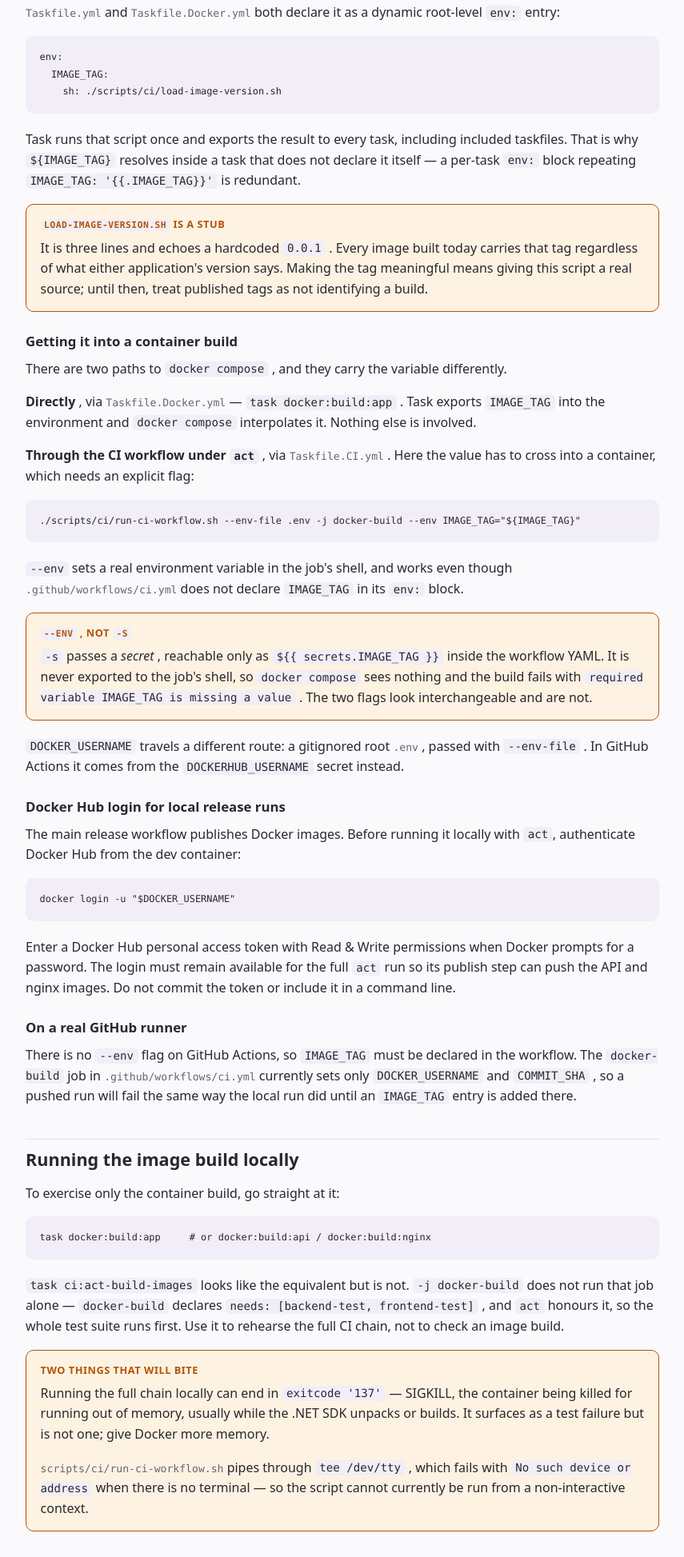
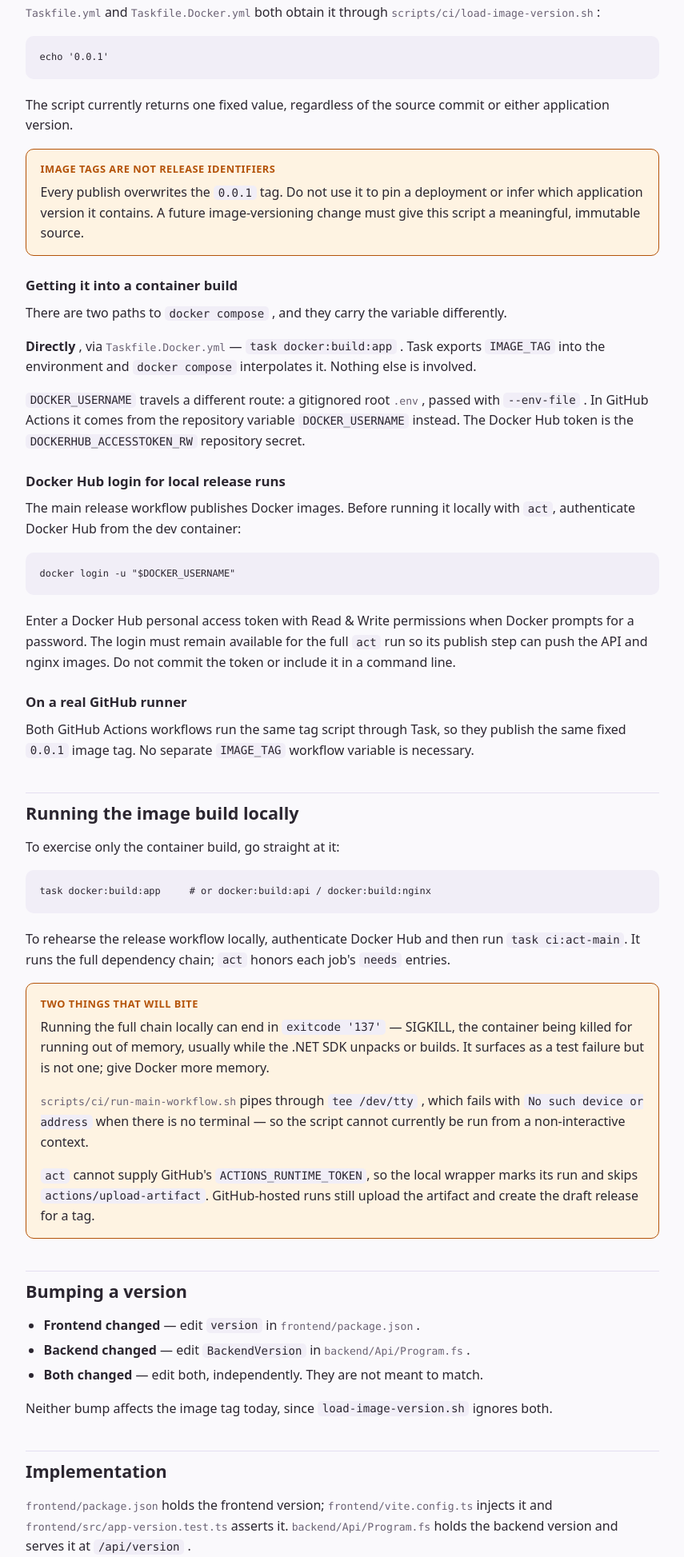
Before and after one commit to sukkergris/bibleguessr, a plain HTML site: page docs/web/versioning/index.html in a window 1280 px wide. Shown: the part 1904-3851 px from the top of the page at 80% size, without its empty margins (212-1067 px from the left). Drawn offline with Linux system fonts and the light colour scheme.

Commit message:
feat: update workflows and documentation for improved Docker image handling and local testing

```diff
--- a/Taskfile.CI.yml
+++ b/Taskfile.CI.yml
@@ -12,7 +12,7 @@ tasks:
       - ./scripts/ci/run-ci-workflow.sh {{.CLI_ARGS}}
 
   act-ci:
-    desc: Run only build of images
+    desc: Run the CI workflow locally with act
     env:
       IMAGE_TAG: '{{.IMAGE_TAG}}'
     cmds:
@@ -20,7 +20,7 @@ tasks:
       - ./scripts/ci/run-ci-workflow.sh --env-file .env --env IMAGE_TAG="${IMAGE_TAG}"
 
   act-main:
-    desc: Run only build of images
+    desc: Run the application release workflow locally with act
     env:
       IMAGE_TAG: '{{.IMAGE_TAG}}'
     cmds:
--- a/docs/web/versioning/index.html
+++ b/docs/web/versioning/index.html
@@ -151,35 +151,22 @@ image: ${DOCKER_USERNAME:?}/bibleguessr-nginx:${IMAGE_TAG:?}</code></pre>
         <span class="file-ref">Taskfile.yml</span>
         and
         <span class="file-ref">Taskfile.Docker.yml</span>
-        both declare it as a dynamic root-level
-        <code>env:</code>
-        entry:
+        both obtain it through
+        <span class="file-ref">scripts/ci/load-image-version.sh</span>
+        :
       </p>
-      <pre><code>env:
-  IMAGE_TAG:
-    sh: ./scripts/ci/load-image-version.sh</code></pre>
+      <pre><code>echo '0.0.1'</code></pre>
       <p>
-        Task runs that script once and exports the result to every task,
-        including included taskfiles. That is why
-        <code>${IMAGE_TAG}</code>
-        resolves inside a task that does not declare it itself — a per-task
-        <code>env:</code>
-        block repeating
-        <code>IMAGE_TAG: '{{.IMAGE_TAG}}'</code>
-        is redundant.
+        The script currently returns one fixed value, regardless of the source
+        commit or either application version.
       </p>
       <div class="callout limitation">
-        <span class="callout-title">
-          <code>load-image-version.sh</code>
-          is a stub
-        </span>
+        <span class="callout-title">Image tags are not release identifiers</span>
         <p>
-          It is three lines and echoes a hardcoded
-          <code>0.0.1</code>
-          . Every image built today carries that tag regardless of what either
-          application's version says. Making the tag meaningful means giving
-          this script a real source; until then, treat published tags as not
-          identifying a build.
+          Every publish overwrites the <code>0.0.1</code> tag. Do not use it to
+          pin a deployment or infer which application version it contains. A
+          future image-versioning change must give this script a meaningful,
+          immutable source.
         </p>
       </div>
 
@@ -202,53 +189,15 @@ image: ${DOCKER_USERNAME:?}/bibleguessr-nginx:${IMAGE_TAG:?}</code></pre>
         interpolates it. Nothing else is involved.
       </p>
       <p>
-        <strong>Through the CI workflow under
-        <code>act</code></strong>
-        , via
-        <span class="file-ref">Taskfile.CI.yml</span>
-        . Here the value has to cross into a container, which needs an explicit
-        flag:
-      </p>
-      <pre><code>./scripts/ci/run-ci-workflow.sh --env-file .env -j docker-build --env IMAGE_TAG="${IMAGE_TAG}"</code></pre>
-      <p>
-        <code>--env</code>
-        sets a real environment variable in the job's shell, and works even
-        though
-        <span class="file-ref">.github/workflows/ci.yml</span>
-        does not declare
-        <code>IMAGE_TAG</code>
-        in its
-        <code>env:</code>
-        block.
-      </p>
-      <div class="callout limitation">
-        <span class="callout-title">
-          <code>--env</code>
-          , not
-          <code>-s</code>
-        </span>
-        <p>
-          <code>-s</code>
-          passes a
-          <em>secret</em>
-          , reachable only as
-          <code>${{ secrets.IMAGE_TAG }}</code>
-          inside the workflow YAML. It is never exported to the job's shell, so
-          <code>docker compose</code>
-          sees nothing and the build fails with
-          <code>required variable IMAGE_TAG is missing a value</code>
-          . The two flags look interchangeable and are not.
-        </p>
-      </div>
-      <p>
         <code>DOCKER_USERNAME</code>
         travels a different route: a gitignored root
         <span class="file-ref">.env</span>
         , passed with
         <code>--env-file</code>
-        . In GitHub Actions it comes from the
-        <code>DOCKERHUB_USERNAME</code>
-        secret instead.
+        . In GitHub Actions it comes from the repository variable
+        <code>DOCKER_USERNAME</code>
+        instead. The Docker Hub token is the
+        <code>DOCKERHUB_ACCESSTOKEN_RW</code> repository secret.
       </p>
 
       <h3>Docker Hub login for local release runs</h3>
@@ -268,21 +217,9 @@ image: ${DOCKER_USERNAME:?}/bibleguessr-nginx:${IMAGE_TAG:?}</code></pre>
 
       <h3>On a real GitHub runner</h3>
       <p>
-        There is no
-        <code>--env</code>
-        flag on GitHub Actions, so
-        <code>IMAGE_TAG</code>
-        must be declared in the workflow. The
-        <code>docker-build</code>
-        job in
-        <span class="file-ref">.github/workflows/ci.yml</span>
-        currently sets only
-        <code>DOCKER_USERNAME</code>
-        and
-        <code>COMMIT_SHA</code>
-        , so a pushed run will fail the same way the local run did until an
-        <code>IMAGE_TAG</code>
-        entry is added there.
+        Both GitHub Actions workflows run the same tag script through Task, so
+        they publish the same fixed <code>0.0.1</code> image tag. No separate
+        <code>IMAGE_TAG</code> workflow variable is necessary.
       </p>
 
       <h2>Running the image build locally</h2>
@@ -291,17 +228,9 @@ image: ${DOCKER_USERNAME:?}/bibleguessr-nginx:${IMAGE_TAG:?}</code></pre>
       </p>
       <pre><code>task docker:build:app     # or docker:build:api / docker:build:nginx</code></pre>
       <p>
-        <code>task ci:act-build-images</code>
-        looks like the equivalent but is not.
-        <code>-j docker-build</code>
-        does not run that job alone —
-        <code>docker-build</code>
-        declares
-        <code>needs: [backend-test, frontend-test]</code>
-        , and
-        <code>act</code>
-        honours it, so the whole test suite runs first. Use it to rehearse the
-        full CI chain, not to check an image build.
+        To rehearse the release workflow locally, authenticate Docker Hub and
+        then run <code>task ci:act-main</code>. It runs the full dependency
+        chain; <code>act</code> honors each job's <code>needs</code> entries.
       </p>
       <div class="callout limitation">
         <span class="callout-title">Two things that will bite</span>
@@ -313,13 +242,19 @@ image: ${DOCKER_USERNAME:?}/bibleguessr-nginx:${IMAGE_TAG:?}</code></pre>
           failure but is not one; give Docker more memory.
         </p>
         <p>
-          <span class="file-ref">scripts/ci/run-ci-workflow.sh</span>
+          <span class="file-ref">scripts/ci/run-main-workflow.sh</span>
           pipes through
           <code>tee /dev/tty</code>
           , which fails with
           <code>No such device or address</code>
           when there is no terminal — so the script cannot currently be run from
           a non-interactive context.
+        </p>
+        <p>
+          <code>act</code> cannot supply GitHub's
+          <code>ACTIONS_RUNTIME_TOKEN</code>, so the local wrapper marks its run
+          and skips <code>actions/upload-artifact</code>. GitHub-hosted runs
+          still upload the artifact and create the draft release for a tag.
         </p>
       </div>
 
```
Also changed, not shown: Taskfile.Release.yml (+1 -13 lines), docs/web/frontend-release/index.html (+49 -54 lines), docs/web/index.html (+3 -4 lines), .github/README.md, .github/workflows/ci.yml, .github/workflows/main.yml, .github/workflows/test-dockerhub-login.yml, 2 other files.
